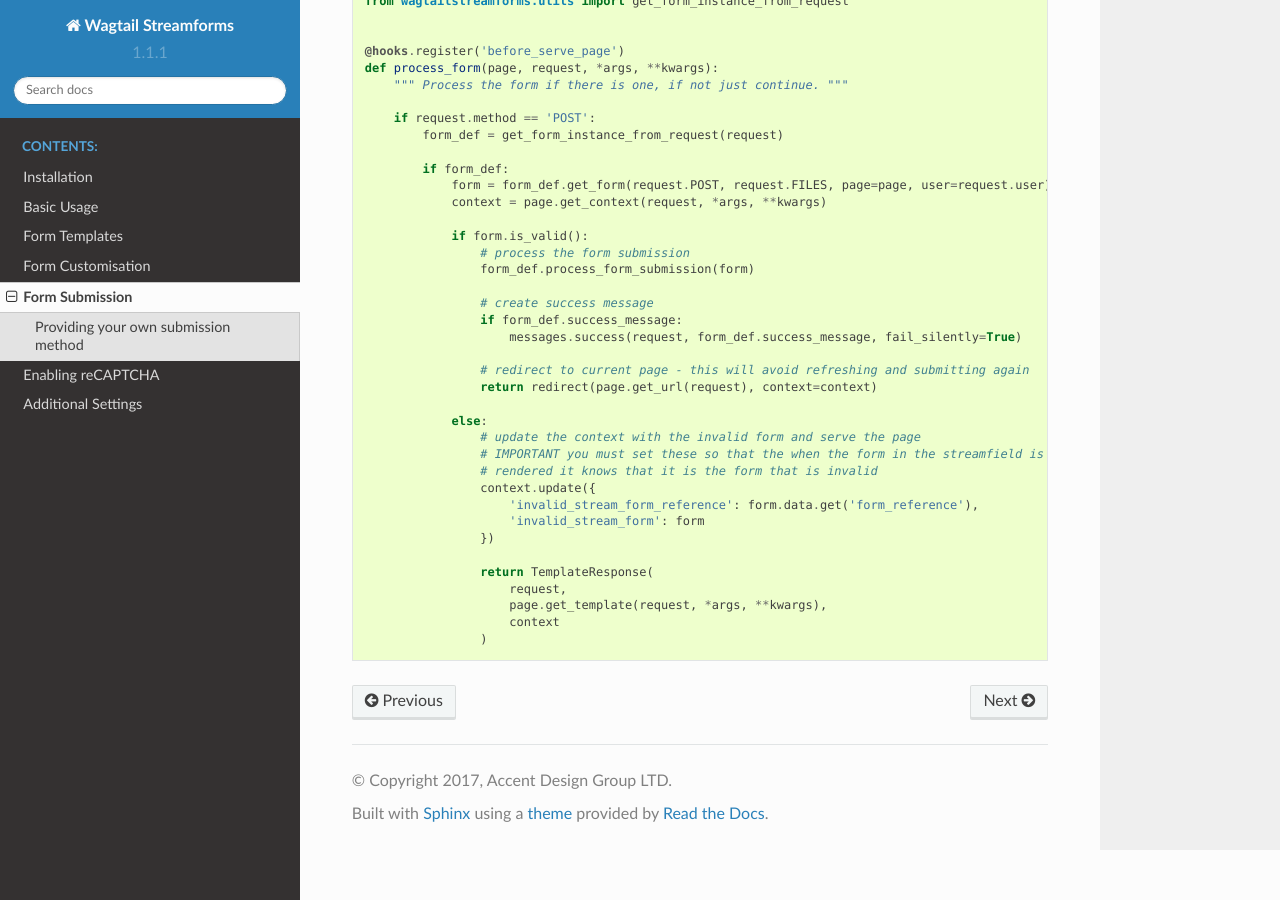
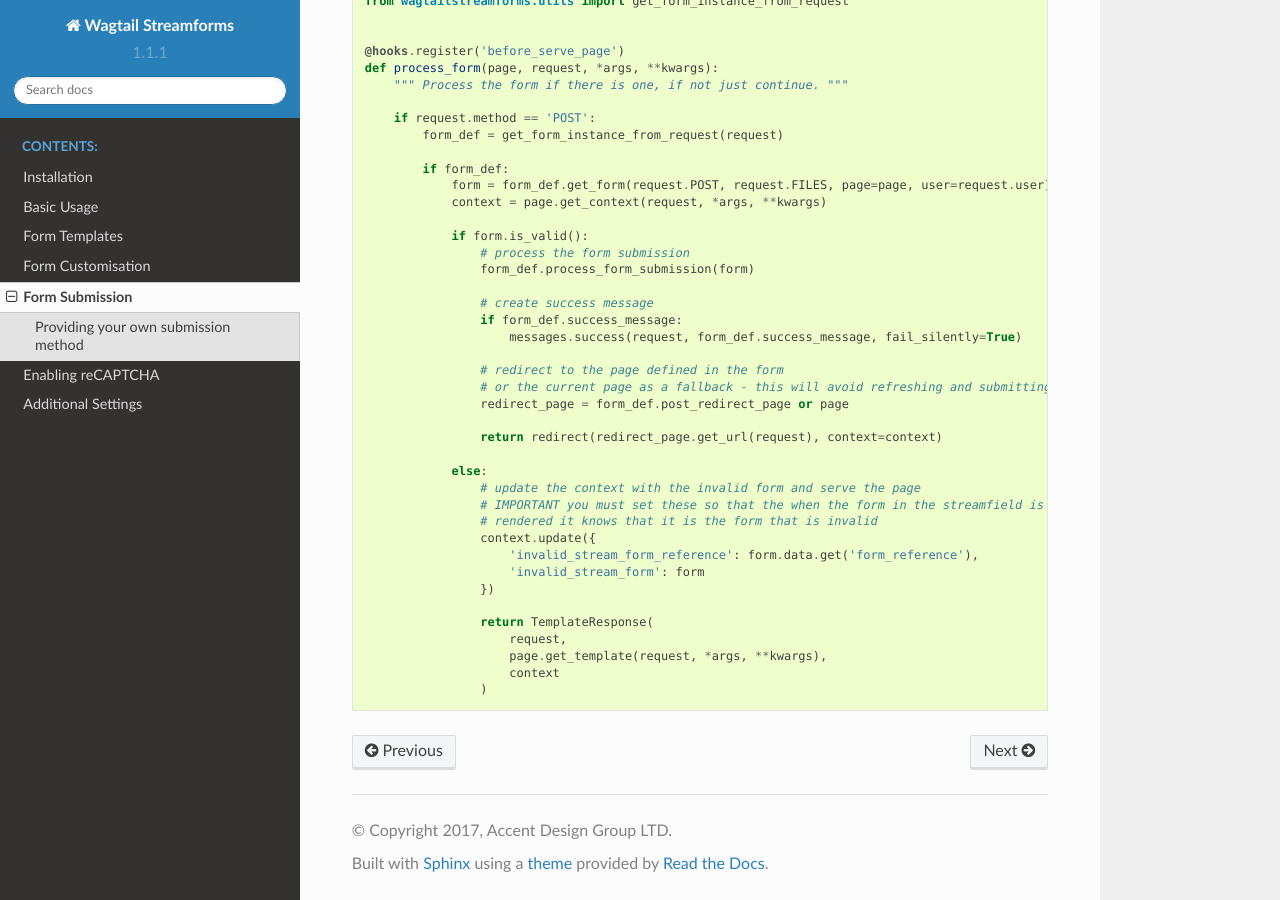
Before and after one commit to labd/wagtailstreamforms, a Sphinx documentation site: the page built from docs/submission.rst, in a window 1280 px wide and 900 px high, scrolled down 947 px. Built offline with Sphinx 7.4.7 and the Read the Docs theme 2.0.0, drawn with Linux system fonts in a browser that asks for light colours.

Commit message:
added redirect logic when alternative page provided

```diff
--- a/docs/submission.rst
+++ b/docs/submission.rst
@@ -57,8 +57,11 @@ An example of a hook:
                     if form_def.success_message:
                         messages.success(request, form_def.success_message, fail_silently=True)
 
-                    # redirect to current page - this will avoid refreshing and submitting again
-                    return redirect(page.get_url(request), context=context)
+                    # redirect to the page defined in the form
+                    # or the current page as a fallback - this will avoid refreshing and submitting again
+                    redirect_page = form_def.post_redirect_page or page
+
+                    return redirect(redirect_page.get_url(request), context=context)
 
                 else:
                     # update the context with the invalid form and serve the page
```
Also changed, not shown: 2 other files.
